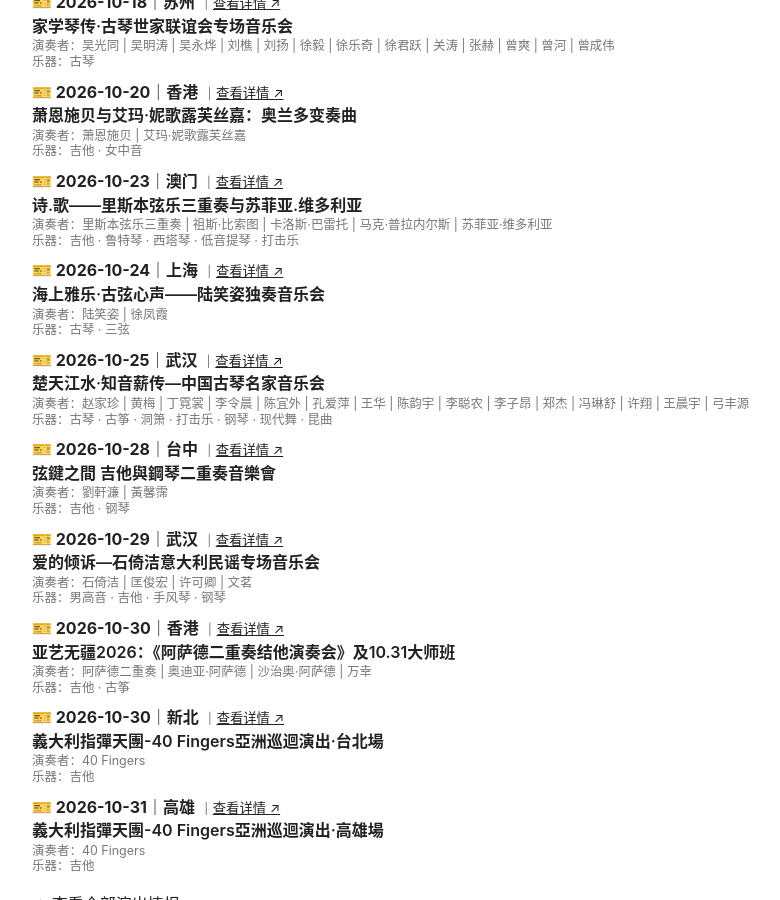
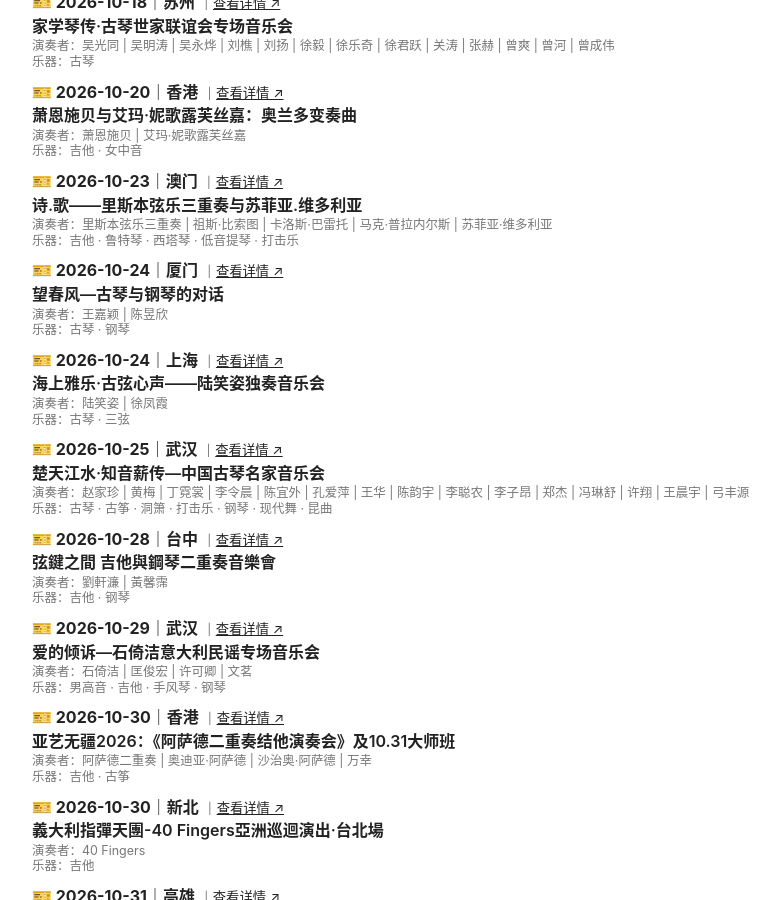
Before and after one commit to KeenKwok/boxianji, a Jekyll site: the page built from index.md, in a window 1280 px wide and 900 px high, scrolled down 844 px. Shown: the whole window, without its empty margins (228-1008 px from the left). Built offline with Jekyll 4.4.1, drawn with Linux system fonts in a browser that asks for light colours.

Commit message:
更新 attention.yml

```diff
--- a/_data/attention.yml
+++ b/_data/attention.yml
@@ -1,3 +1,15 @@
+- id: "20261024-xiamen-wangchunfeng-guqin-piano"
+  date: "2026-10-24"
+  city: "厦门"
+  title: "望春风—古琴与钢琴的对话"
+  performers:
+    - "王嘉颖"
+    - "陈昱欣"
+  instruments:
+    - "古琴"
+    - "钢琴"
+  link: "https://mp.weixin.qq.com/s/o4VCG6MruJw1XstTuhPA2w"
+
 - id: "20261030-hongkong-assad-duo-guitar-recital"
   date: "2026-10-30"
   city: "香港"
```
